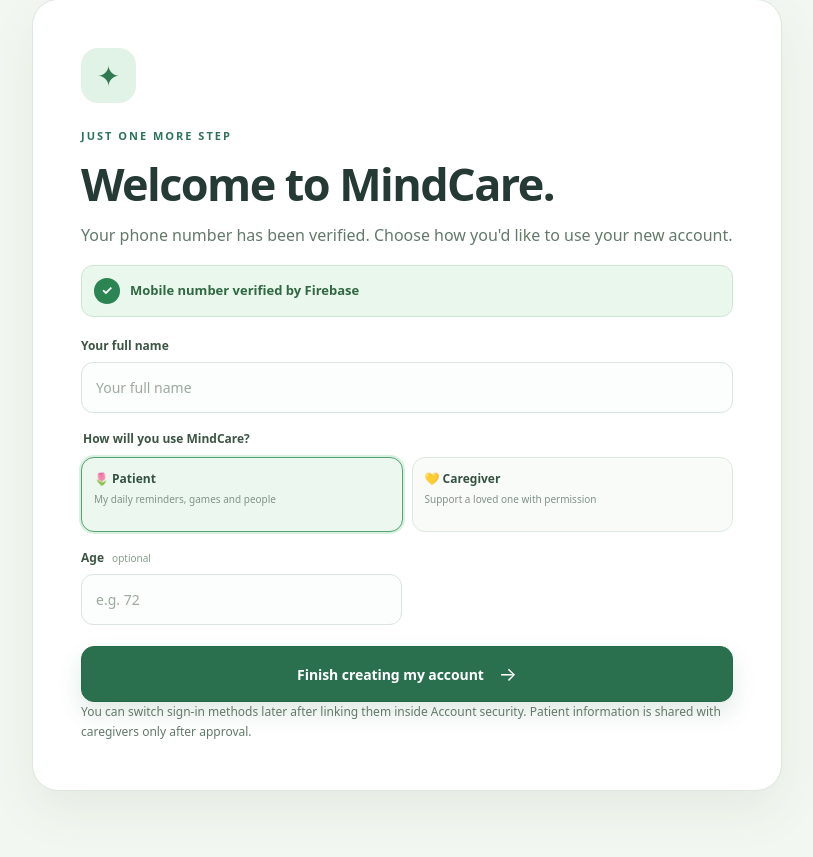
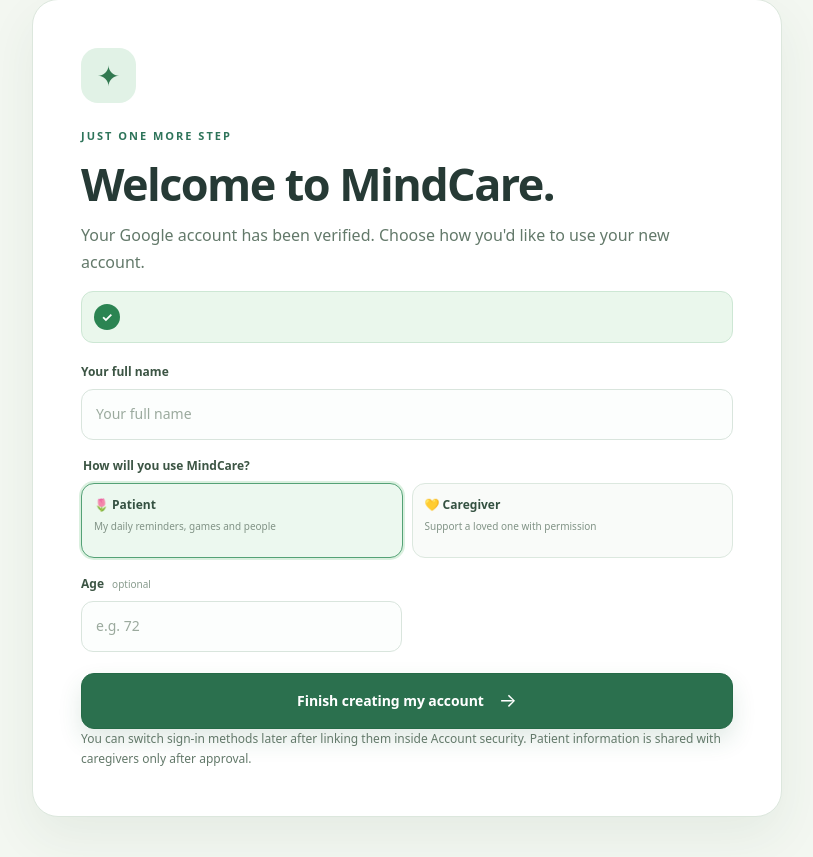
Before and after one commit to shivamani0426/mindcare-ai, a Python web app: template templates/auth_complete.html in a window 1280 px wide. Shown: the part 220-1077 px from the top of the page, without its empty margins (233-1046 px from the left). Run offline with Jinja, Linux system fonts and the light colour scheme; the template is opened without the code that fills it, so the values that code supplies are empty.

Commit message:
Milestone 1: Google and email authentication only

```diff
--- a/templates/auth_complete.html
+++ b/templates/auth_complete.html
@@ -9,8 +9,8 @@
     <span class="auth-onboard-icon" aria-hidden="true">✦</span>
     <span class="eyebrow">JUST ONE MORE STEP</span>
     <h1 id="onboard-title">Welcome to MindCare.</h1>
-    <p>Your {{ 'Google account' if pending.provider == 'google' else 'phone number' }} has been verified. Choose how you'd like to use your new account.</p>
-    <div class="auth-onboard-verified"><span aria-hidden="true">✓</span><span>{{ pending.label if pending.provider == 'google' else 'Mobile number verified by Firebase' }}</span></div>
+    <p>Your Google account has been verified. Choose how you'd like to use your new account.</p>
+    <div class="auth-onboard-verified"><span aria-hidden="true">✓</span><span>{{ pending.label }}</span></div>
     <form action="{{ url_for('auth_complete') }}" method="post" class="auth-onboard-form">
       <input type="hidden" name="csrf_token" value="{{ csrf_token }}">
       <div class="auth-form-field"><label for="onboard-name">Your full name</label><input id="onboard-name" type="text" name="name" minlength="2" maxlength="90" autocomplete="name" value="{{ pending.name or '' }}" placeholder="Your full name" required></div>
```
